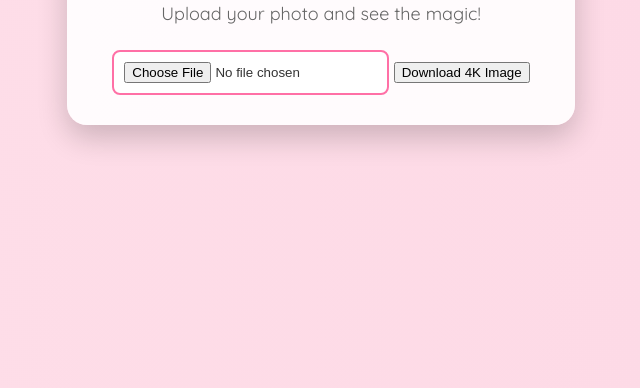
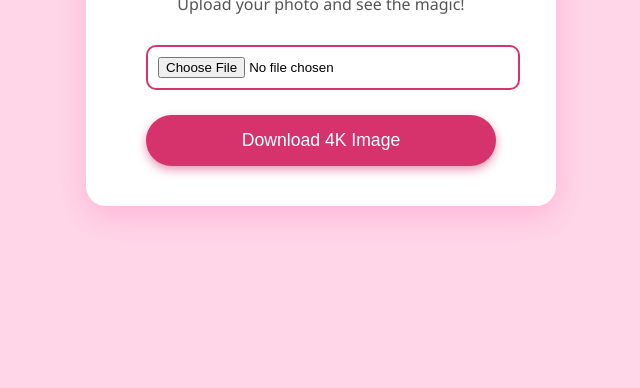
Before and after one commit to Itachi-jod/4k-convert-, a plain HTML site: page index.html in a window 1280 px wide. Shown: the part 412-800 px from the top of the page, without its empty margins (319-959 px from the left). Drawn offline with Linux system fonts and the light colour scheme.

Commit message:
Update style.css

```diff
--- a/style.css
+++ b/style.css
@@ -1,89 +1,72 @@
-@import url('https://fonts.googleapis.com/css2?family=Pacifico&family=Quicksand:wght@400;600&display=swap');
+@import url('https://fonts.googleapis.com/css2?family=Pacifico&display=swap');
 
 body {
   margin: 0;
-  padding: 0;
-  font-family: 'Quicksand', sans-serif;
-  background: linear-gradient(270deg, #fcd3e2, #ffe4ec, #e0f7fa);
-  background-size: 600% 600%;
-  animation: gradientFlow 20s ease infinite;
+  font-family: 'Segoe UI', Tahoma, Geneva, Verdana, sans-serif;
+  background: #ffd6e8;
   display: flex;
   justify-content: center;
   align-items: center;
   height: 100vh;
-  color: #333;
-}
-
-@keyframes gradientFlow {
-  0% { background-position: 0% 50%; }
-  50% { background-position: 100% 50%; }
-  100% { background-position: 0% 50%; }
+  overflow: hidden;
 }
 
 .container {
+  background: white;
+  padding: 40px 60px;
+  border-radius: 20px;
+  box-shadow: 0 10px 30px rgba(255, 105, 180, 0.3);
   text-align: center;
-  padding: 30px;
-  border-radius: 20px;
-  background: rgba(255, 255, 255, 0.9);
-  box-shadow: 0 12px 30px rgba(0, 0, 0, 0.2);
-  animation: fadeIn 1.5s ease;
+  width: 350px;
+  animation: fadeIn 1s ease forwards;
 }
 
 h1 {
   font-family: 'Pacifico', cursive;
-  font-size: 42px;
+  color: #d6336c;
   margin-bottom: 10px;
-  color: #d6006d;
+  font-size: 2.5rem;
 }
 
 p {
-  margin-bottom: 25px;
-  font-size: 18px;
-  color: #666;
+  font-size: 1rem;
+  color: #555;
+  margin-bottom: 30px;
 }
 
 input[type="file"] {
   padding: 10px;
-  border-radius: 8px;
-  border: 2px solid #ff70a6;
-  background-color: #fff;
+  border-radius: 10px;
+  border: 2px solid #d6336c;
+  margin-bottom: 25px;
   cursor: pointer;
-  transition: 0.3s ease;
+  width: 100%;
 }
 
-input[type="file"]:hover {
-  border-color: #ff4081;
+button {
+  background: #d6336c;
+  border: none;
+  color: white;
+  padding: 15px 25px;
+  font-size: 1.1rem;
+  border-radius: 30px;
+  cursor: pointer;
+  box-shadow: 0 4px 10px rgba(214, 51, 108, 0.5);
+  transition: background 0.3s ease;
+  width: 100%;
 }
 
-canvas {
-  margin-top: 30px;
-  max-width: 90%;
-  border-radius: 16px;
-  box-shadow: 0 8px 24px rgba(0, 0, 0, 0.15);
-}
-
-#download {
-  display: inline-block;
-  margin-top: 20px;
-  padding: 12px 25px;
-  background-color: #ff4081;
-  color: white;
-  text-decoration: none;
-  font-weight: bold;
-  border-radius: 25px;
-  transition: background 0.3s ease, transform 0.2s ease;
-}
-
-#download:hover {
-  background-color: #e73370;
-  transform: scale(1.05);
-}
-
-.hidden {
-  display: none;
+button:hover {
+  background: #b52a5e;
 }
 
 @keyframes fadeIn {
-  from { opacity: 0; transform: translateY(20px); }
-  to { opacity: 1; transform: translateY(0); }
+  from {
+    opacity: 0;
+    transform: translateY(40px);
+  }
+  to {
+    opacity: 1;
+    transform: translateY(0);
+  }
 }
```
